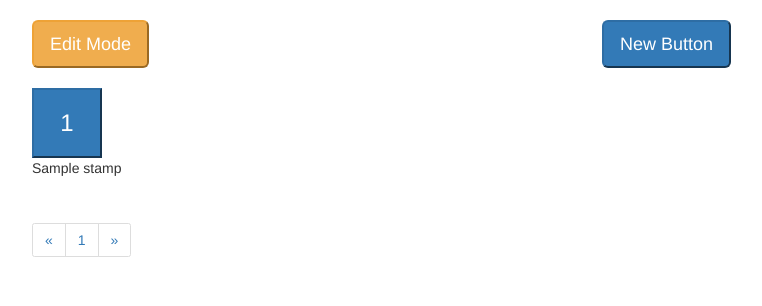
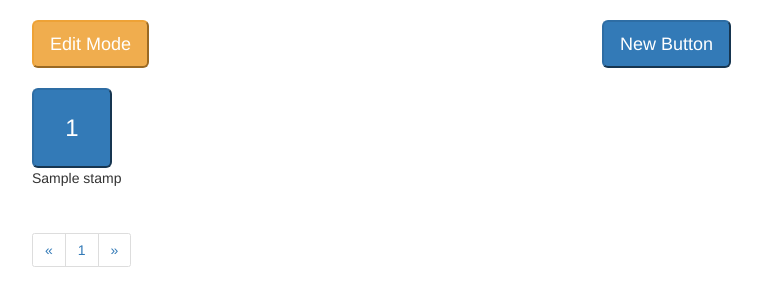
Before and after one commit to jaeyoungkang/stamps, a Django app: page /stamps/main/1 in a window 1280 px wide. Shown: the part 62-368 px from the top of the page, without its empty margins (53-815 px from the left). Run offline with Django 3.2, Linux system fonts and the light colour scheme; tables that the repository leaves empty hold one stand-in row (values such as "Sample post"); some libraries are stand-ins or nearby versions.

Commit message:
button size change

```diff
--- a/stamps_of_life/stamps/templates/stamps/index.html
+++ b/stamps_of_life/stamps/templates/stamps/index.html
@@ -22,7 +22,7 @@
     <div class="row text-center text-lg-left">
     {% for stamp in stamp_list %}
     <div class="col-lg-2 col-md-4 col-sm-4 mb-4 col-xs-4">
-        <input class="button btn-primary" type="submit" value="{{ stamp.count }}"b onclick="count('{% url 'stamps:count' page_number stamp.id  %}')">
+        <input class="btn-primary btn-lg" style="text-align:center; font-size :24px; width:80px; height:80px" type="button" value="{{ stamp.count }}"b onclick="count('{% url 'stamps:count' page_number stamp.id  %}')">
         <p> {{ stamp.name }} </p>
     </div>
     {% endfor %}
```
